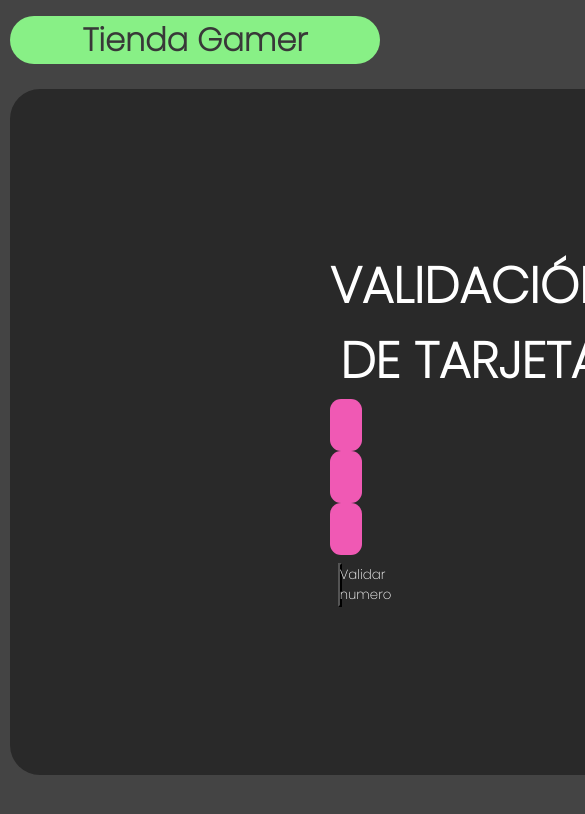
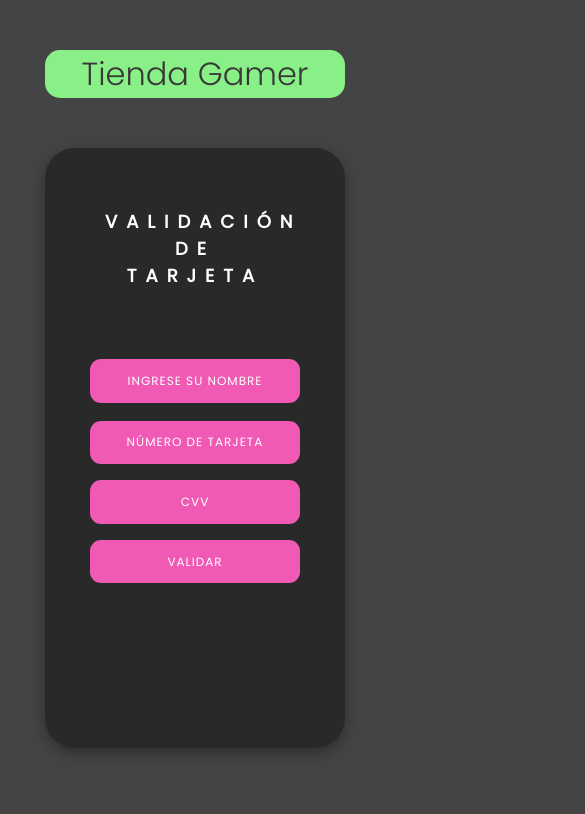
Before and after one commit to PaulaQR/Proyecto_TC3, a website with bundled scripts: page src/index.html in a window 390 px wide. Shown: the top 814 px of the page, 585 px wide, since content can reach past the window. Built offline with nearby package versions, Linux system fonts and the light colour scheme.

Commit message:
agregando estilos y Media Queries

```diff
--- a/src/index.html
+++ b/src/index.html
@@ -2,11 +2,11 @@
 <html>
 
 <head>
-  <meta charset="utf-8">
+  <meta charset="UTF-8" />
+  <meta http-equiv="X-UA-Compatible" content="IE=edge" />
+  <meta name="viewport" content="width=device-width, initial-scale=1.0" />
   <title>Tarjeta de crédito</title>
-  <link rel="preconnect" href="https://fonts.googleapis.com">
-  <link rel="preconnect" href="https://fonts.gstatic.com" crossorigin>
-  <link href="https://fonts.googleapis.com/css2?family=Poppins:wght@200&display=swap" rel="stylesheet">
+  <link href="https://fonts.googleapis.com/css2?family=Poppins:wght@300;400&display=swap" rel="stylesheet">
   <link rel="stylesheet" href="style.css" />
 </head>
 
@@ -18,13 +18,9 @@
   <main class="container">
 
     <div class="contenedor-nombre">
+      <h1>Tienda Gamer</h1>
 
-      <h1>
-        Tienda Gamer
-      </h1>
-
-
-    </div><br>
+    </div>
 
     <div id="contenedorTarjeta" class="contenedor-tarjeta">
 
@@ -32,11 +28,14 @@
         VALIDACIÓN DE TARJETA
       </h2>
 
-      <input type="text" class="nombreDeUsuario" placeholder="Ingrese su nombre" id="nombreDeUsuario">
-      <input type="password" class="numeroDeTarjeta" placeholder="Ingrese su numero de tarjeta" id="numeroDeTarjeta">
-      <input type="text" class="pin" placeholder="numero" id="numero" >
+      <input type="text" class="nombreDeUsuario" placeholder="INGRESE SU NOMBRE" id="nombreDeUsuario">
 
-      <button type="submit" class="botonValidar" id="botonValidar"> Validar numero </button>
+      <div class = "container__target">
+        <input type="password" class="numeroDeTarjeta" placeholder="NÚMERO DE TARJETA" id="numeroDeTarjeta">
+        <input type="text" class="pin" placeholder="CVV" id="numero" >
+
+        <button type="submit" class="botonValidar" id="botonValidar"> VALIDAR </button>
+      </div>
 
     </div>
 
@@ -48,5 +47,3 @@
 
   <script src="index.js" type="module"></script>
 </body>
-
-</html>
--- a/src/style.css
+++ b/src/style.css
@@ -1,3 +1,7 @@
+/*
+font-family: 'Poppins', sans-serif; */
+
+
 *{
   margin: 0;
   padding: 0;
@@ -10,38 +14,84 @@ body {
   text-align: center;
 }
 
-main{
-  margin: 1rem auto;
-  width:95%
+.container{
+  margin-bottom: 80px;
 
 }
 
 
 .contenedor-nombre{
-
-
   background: #88F086;
   border-radius: 30px;
   color: rgb(56, 56, 56);
+  margin: 50px auto;
+  width: 900px;
+
+}
+
+.contenedor-nombre h1{
+  font-family: 'Poppins', sans-serif;
+  font-weight: 100;
+
 }
 
 .titulo-tarjeta{
-  display: flex;
   color:white;
-  font-size: 50px;
+  font-size: 30px;
+  font-family: 'Poppins', sans-serif;
+  font-weight: bold;
+  margin-top: 80px;
+  letter-spacing: 9px;
 }
 
-.nombreDeUsuario,
-.numeroDeTarjeta,
-.pin
-{
-  display: flex;
-  padding: 1rem;
-  align-items: center;
+.container__target{
+  width: 70%;
+  margin: 50px auto 0 auto;
+}
+
+.nombreDeUsuario{
+  width: 60%;
+  padding: 0.8rem;
+  margin: 70px auto 0 auto;
+  text-align: center;
   background: #F059B4;
   color: white;
   border-style: none;
   border-radius: 11px;
+  font-size: 18px;
+  letter-spacing: 7px;
+}
+
+.numeroDeTarjeta,
+.pin
+{
+  width: 40%;
+  padding: 0.8rem;
+  margin: 0 15px;
+  text-align: center;
+  background: #F059B4;
+  color: white;
+  border-style: none;
+  border-radius: 11px;
+  font-size: 15px;
+  letter-spacing: 2px;
+
+}
+
+
+
+.botonValidar{
+  display: block;
+  width:40%;
+  padding: 0.8rem;
+  border-style: none;
+  border-radius:11px;
+  font-size: 15px;
+  letter-spacing: 2px;
+  margin: 0;
+  background: #F059B4;
+  color:white;
+  margin: 50px auto;
 }
 
 
@@ -51,20 +101,110 @@ main{
 
 
 .contenedor-tarjeta{
-
-
   background: #292929;
   border-radius: 30px;
   display: flex;
   flex-direction:column;
-  padding: 10rem 20rem;
+  width: 900px;
+  height: 600px;
+  margin: auto;
+  box-shadow: rgba(0, 0, 0, 0.35) 0px 5px 15px;
 
 }
 
 
-.botonValidar{
-  background: #F059B4;
-  margin: 0.5rem;
-  color:white;
+@media screen and (max-width: 1024px) {
 
 }
+
+@media screen and (max-width: 767px) {
+  .contenedor-nombre{
+    width: 600px;
+    border-radius: 15px;
+  }
+
+  .contenedor-tarjeta{
+    width: 600px;
+  }
+
+  .titulo-tarjeta{
+    margin: 80px 80px 0 80px;
+  }
+
+  .nombreDeUsuario{
+    font-size: 15px;
+  }
+
+  .numeroDeTarjeta, .pin, .botonValidar{
+    font-size: 10px;
+  }
+}
+
+
+@media screen and (max-width: 425px) {
+  .contenedor-nombre{
+    width: 300px;
+  }
+
+  .contenedor-tarjeta{
+    width: 300px;
+  }
+
+  .titulo-tarjeta{
+    margin: 60px 60px 0 60px;
+    font-size: 18px;
+  }
+
+  .nombreDeUsuario {
+    font-size: 12px;
+    letter-spacing: 1px;
+    width: 70%;
+  }
+
+  .numeroDeTarjeta, .pin, .botonValidar{
+    font-size: 12px;
+    letter-spacing: 1px;
+    width: 100%;
+    margin: 8px 0;
+
+  }
+
+  .container__target{
+    margin: 10px auto;
+  }
+
+}
+
+@media screen and (max-width: 320px) {
+  .contenedor-nombre{
+    width: 300px;
+  }
+
+  .contenedor-tarjeta{
+    width: 300px;
+  }
+
+  .titulo-tarjeta{
+    margin: 60px 60px 0 60px;
+    font-size: 18px;
+  }
+
+  .nombreDeUsuario {
+    font-size: 12px;
+    letter-spacing: 1px;
+    width: 70%;
+  }
+
+  .numeroDeTarjeta, .pin, .botonValidar{
+    font-size: 12px;
+    letter-spacing: 1px;
+    width: 100%;
+    margin: 8px 0;
+
+  }
+
+  .container__target{
+    margin: 10px auto;
+  }
+
+}
```
